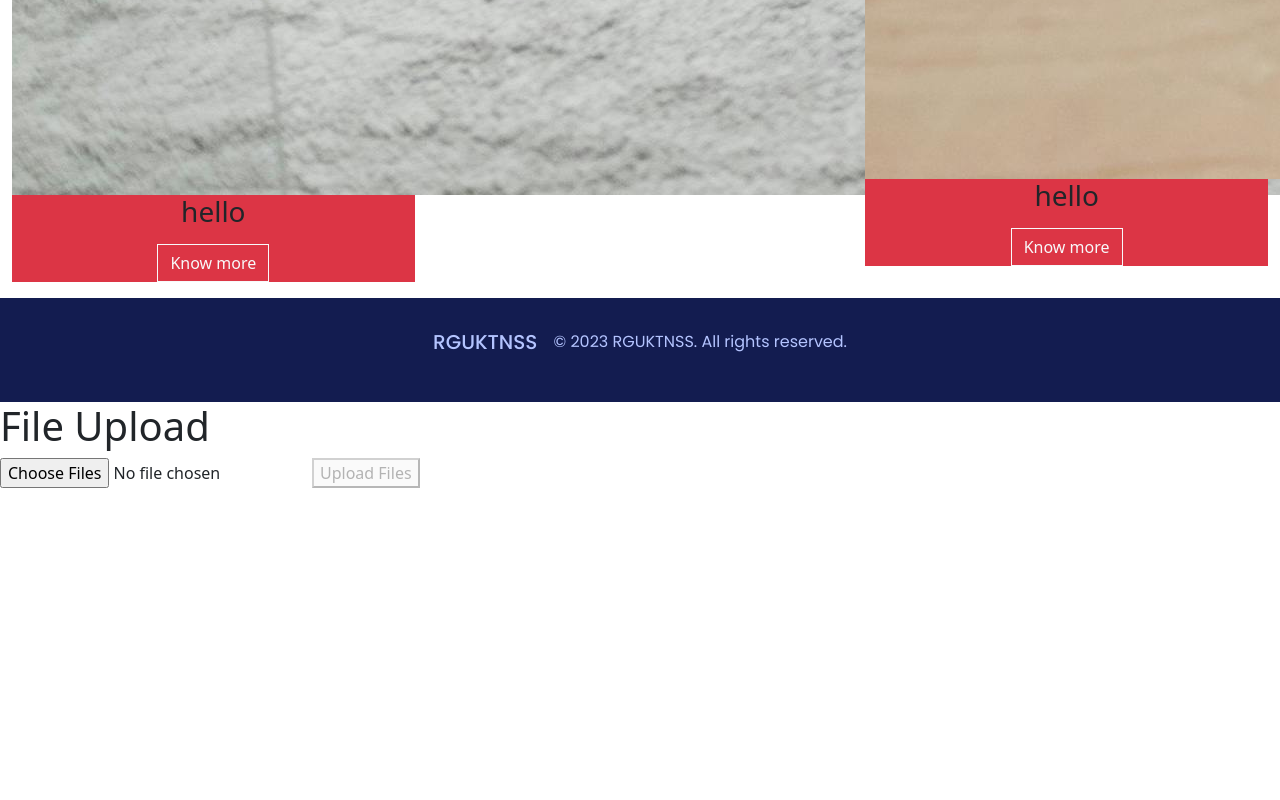
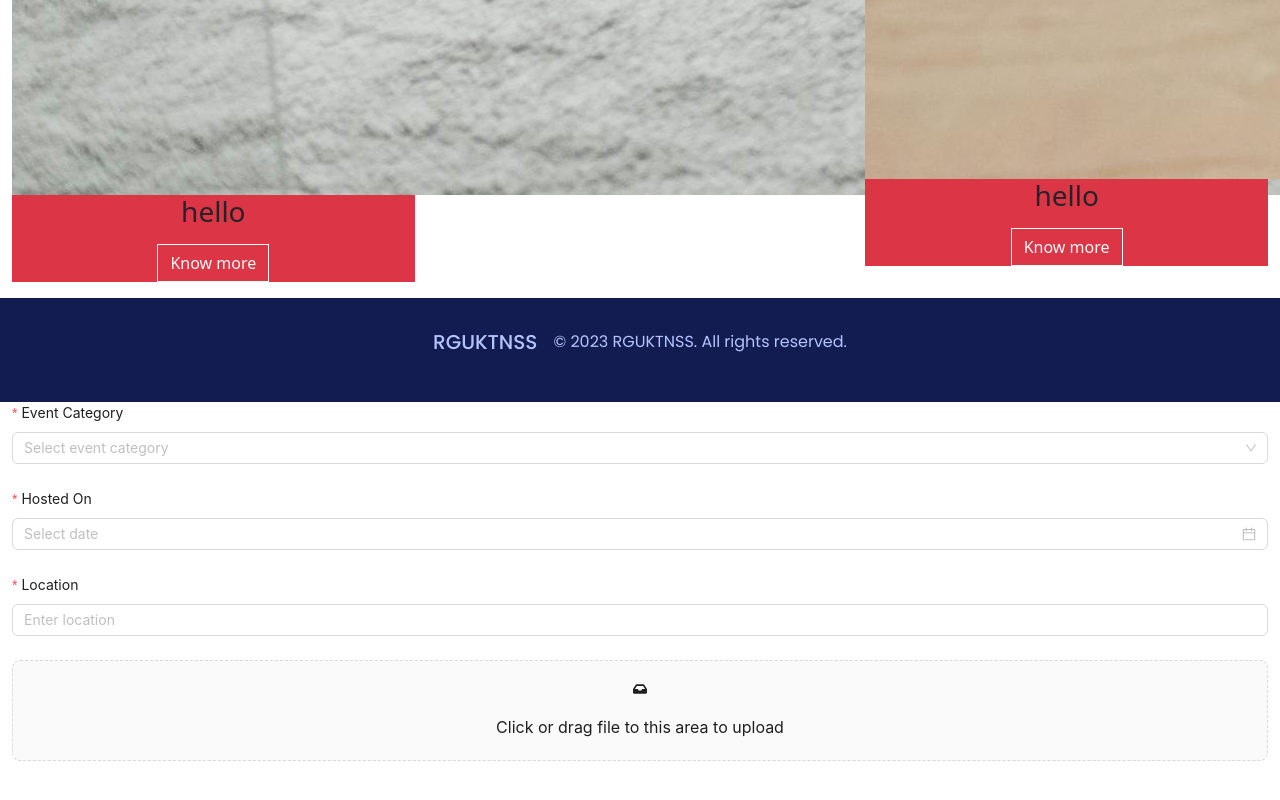
Before and after one commit to VENUCODE/nss_react, a React (Create React App) app: page / in a window 1280 px wide. Shown: the part 6394-7194 px from the top of the page. Before the commit the page ends 6882 px from the top, so only its background shows below. Built offline with nearby package versions, Linux system fonts and the light colour scheme; a small style sheet from the web is missing.

Commit message:
trying to add the uploading the files component

```diff
--- a/src/api.js
+++ b/src/api.js
@@ -1,5 +1,6 @@
 const hosturl = "http://localhost:8000";
 const links = {
   eventUpload: "/events/upload",
+  event_photo_upload: "/events/photo/upload",
 };
 export { hosturl, links };
--- a/src/components/FileUpload/index.js
+++ b/src/components/FileUpload/index.js
@@ -1,58 +1,57 @@
-import React, { useState } from "react";
-import { hosturl, links } from "../../api";
-import { message } from "antd";
+import React, { useEffect, useState } from "react";
+import { Form, Input, DatePicker, Select } from "antd";
+import ImageUpload from "../Helper/ImageUpload";
+
+const { Option } = Select;
 
 const FileUpload = () => {
   const [selectedFiles, setSelectedFiles] = useState(null);
-  const [uploadedFiles, setUploadedFiles] = useState([]);
-
-  const handleFileChange = (event) => {
-    setSelectedFiles(event.target.files);
-  };
-
-  const handleUpload = async (e) => {
-    if (!selectedFiles) return;
-
-    const formData = new FormData();
-    for (let i = 0; i < selectedFiles.length; i++) {
-      formData.append("file", selectedFiles[i]);
-    }
-    try {
-      const res = await fetch(hosturl + links.eventUpload, {
-        method: "POST",
-        body: formData,
-      });
-      const response = await res.json();
-      if (!res.ok) {
-        throw new Error(response.error);
-      }
-      console.log(response);
-      message.success("File uploaded successfully");
-      setUploadedFiles([response.filename]);
-    } catch (e) {
-      message.error(e.message, 2);
-      console.log(e.message);
-    }
-  };
+  const [form] = Form.useForm();
+  useEffect(() => {
+    console.log(form);
+  }, [form]);
 
   return (
-    <div>
-      <h1>File Upload</h1>
-      <input type="file" multiple onChange={handleFileChange} />
-      <button onClick={handleUpload} disabled={!selectedFiles}>
-        Upload Files
-      </button>
-      <div className="container row">
-        {uploadedFiles.map((file, index) => (
-          <divc className="col-4" key={index}>
-            <img
-              className="img-fluid"
-              src={hosturl + file}
-              alt={`uploaded file ${index}`}
-            />
-          </divc>
-        ))}
-      </div>
+    <div className="dvh100 container-fluid">
+      <Form form={form} layout="vertical" className="form-container">
+        <Form.Item
+          label="Event Category"
+          name="eventCategory"
+          rules={[
+            { required: true, message: "Please select an event category!" },
+          ]}
+        >
+          <Select placeholder="Select event category">
+            <Option value="music">Music</Option>
+            <Option value="sports">Sports</Option>
+            <Option value="conference">Conference</Option>
+            <Option value="workshop">Workshop</Option>
+          </Select>
+        </Form.Item>
+
+        <Form.Item
+          label="Hosted On"
+          name="hostedOn"
+          rules={[
+            { required: true, message: "Please select the hosted date!" },
+          ]}
+        >
+          <DatePicker style={{ width: "100%" }} />
+        </Form.Item>
+
+        <Form.Item
+          label="Location"
+          name="location"
+          rules={[{ required: true, message: "Please input the location!" }]}
+        >
+          <Input placeholder="Enter location" />
+        </Form.Item>
+      </Form>
+
+      <ImageUpload
+        eventPhotos={selectedFiles}
+        setEventPhotos={setSelectedFiles}
+      />
     </div>
   );
 };
--- /dev/null
+++ b/src/components/Helper/ImageUpload.js
@@ -0,0 +1,70 @@
+import React, { useState } from "react";
+import { Upload, Image, Modal } from "antd";
+
+import { FaInbox } from "react-icons/fa";
+import "./upload.css";
+
+const getBase64 = (file) =>
+  new Promise((resolve, reject) => {
+    const reader = new FileReader();
+    reader.readAsDataURL(file);
+    reader.onload = () => resolve(reader.result);
+    reader.onerror = (error) => reject(error);
+  });
+
+const ImageUpload = ({ eventPhotos, setEventPhotos }) => {
+  const [fileList, setFileList] = useState([]);
+  const [previewOpen, setPreviewOpen] = useState(false);
+  const [previewImage, setPreviewImage] = useState("");
+  const [previewTitle, setPreviewTitle] = useState("");
+
+  const handlePreview = async (file) => {
+    if (!file.url && !file.preview) {
+      file.preview = await getBase64(file.originFileObj);
+    }
+
+    setPreviewImage(file.url || file.preview);
+    setPreviewOpen(true);
+    setPreviewTitle(
+      file.name || file.url.substring(file.url.lastIndexOf("/") + 1)
+    );
+  };
+
+  const handleChange = ({ fileList: newFileList }) => {
+    setFileList(newFileList);
+    setEventPhotos(
+      newFileList.map((file) => (file.response ? file.response : file.url))
+    );
+  };
+
+  return (
+    <div>
+      <Upload.Dragger
+        listType="picture-card"
+        fileList={fileList}
+        onPreview={handlePreview}
+        onChange={handleChange}
+        multiple
+      >
+        <>
+          <p className="ant-upload-drag-icon">
+            <FaInbox />
+          </p>
+          <p className="ant-upload-text">
+            Click or drag file to this area to upload
+          </p>
+        </>
+      </Upload.Dragger>
+      <Modal
+        open={previewOpen}
+        title={previewTitle}
+        footer={null}
+        onCancel={() => setPreviewOpen(false)}
+      >
+        <Image src={previewImage} alt="Preview" width="100%" />
+      </Modal>
+    </div>
+  );
+};
+
+export default ImageUpload;
--- /dev/null
+++ b/src/components/Helper/upload.css
@@ -0,0 +1,3 @@
+.ant-tooltip {
+    display: none !important;
+}
```
Also changed, not shown: 1 other file (tests, documents, lock files or other folders).
